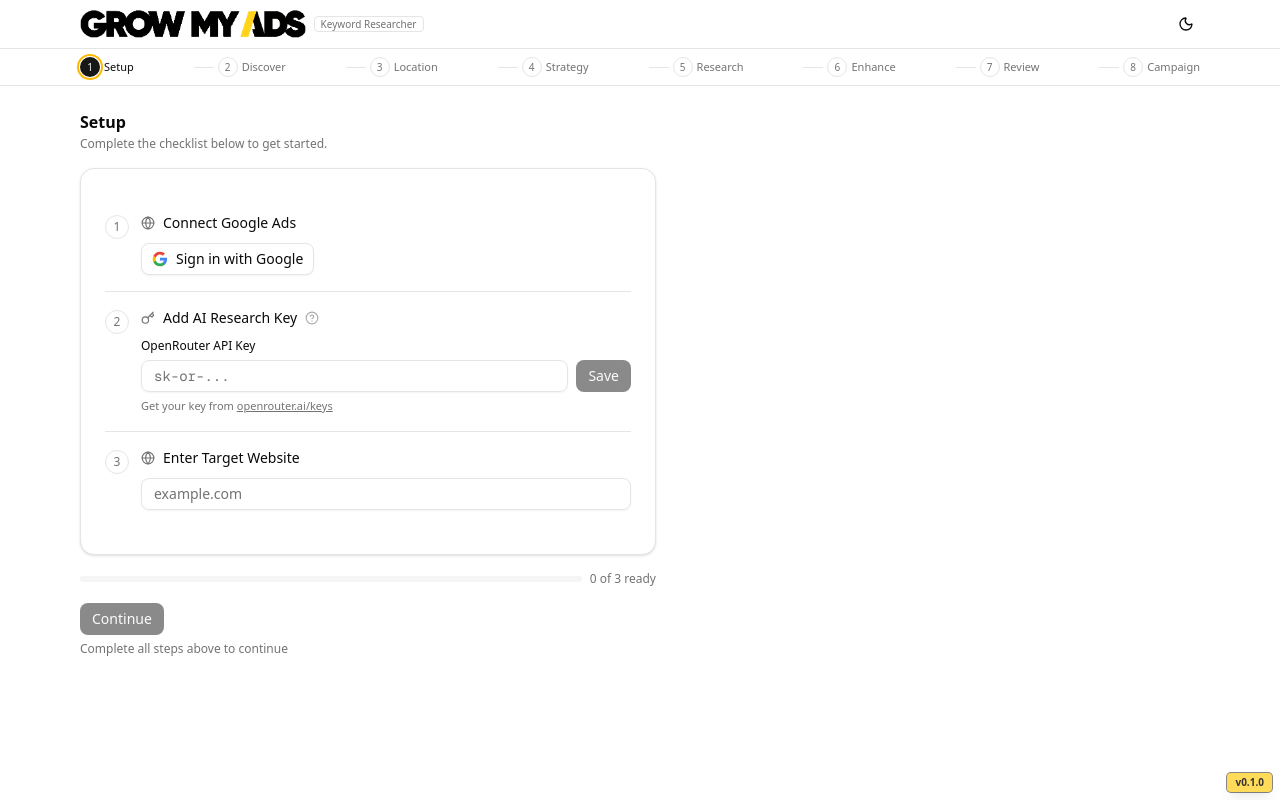
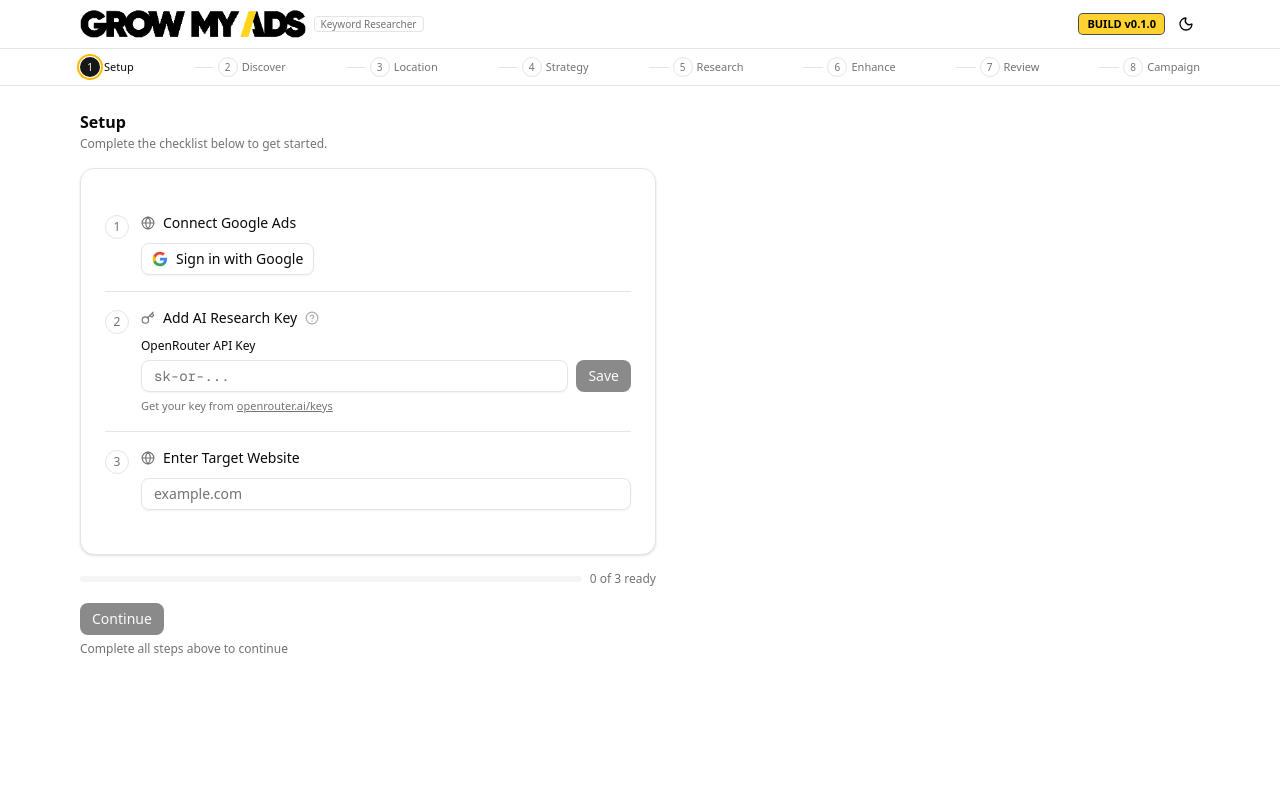
Before and after one commit to lukedonoghue/keyword-researcher-web, a Next.js app: page / in a window 1280 px wide. Built offline with nearby package versions, Linux system fonts and the light colour scheme; no server answers.

Commit message:
Show build badge from /api/version in header

```diff
--- /dev/null
+++ b/src/app/api/version/route.ts
@@ -0,0 +1,13 @@
+import { NextResponse } from 'next/server';
+import packageJson from '../../../../package.json';
+
+export async function GET() {
+  const appVersion = typeof packageJson.version === 'string' ? packageJson.version : '0.0.0';
+  const commitSha = (process.env.VERCEL_GIT_COMMIT_SHA ?? '').slice(0, 7);
+  const build = commitSha ? `v${appVersion}-${commitSha}` : `v${appVersion}`;
+
+  return NextResponse.json(
+    { version: appVersion, commitSha, build },
+    { headers: { 'Cache-Control': 'no-store, max-age=0' } }
+  );
+}
--- a/src/app/layout.tsx
+++ b/src/app/layout.tsx
@@ -5,7 +5,6 @@
 import { AuthProvider } from "@/providers/auth-provider";
 import { WorkflowProvider } from "@/providers/workflow-provider";
 import { ThemeProvider } from "@/providers/theme-provider";
-import packageJson from "../../package.json";
 
 const geistSans = Geist({
   variable: "--font-geist-sans",
@@ -22,10 +21,6 @@
   description: "Google Ads keyword research and campaign builder",
   icons: { icon: "/gma-favicon.png" },
 };
-
-const appVersion = typeof packageJson.version === "string" ? packageJson.version : "0.0.0";
-const commitSha = (process.env.VERCEL_GIT_COMMIT_SHA ?? "").slice(0, 7);
-const buildLabel = commitSha ? `v${appVersion}-${commitSha}` : `v${appVersion}`;
 
 export default function RootLayout({
   children,
@@ -45,9 +40,6 @@
       <body
         className={`${geistSans.variable} ${geistMono.variable} antialiased`}
       >
-        <div className="pointer-events-none fixed bottom-2 right-2 z-[9999] rounded bg-amber-300 px-2 py-0.5 text-[10px] font-bold text-black shadow-lg ring-1 ring-black/60 opacity-80">
-          {buildLabel}
-        </div>
         <ThemeProvider>
           <TooltipProvider>
             <AuthProvider>
--- a/src/components/layout/header.tsx
+++ b/src/components/layout/header.tsx
@@ -1,14 +1,36 @@
 'use client';
 
+import { useEffect, useState } from 'react';
 import Image from 'next/image';
 import { useAuth } from '@/providers/auth-provider';
 import { useTheme } from '@/providers/theme-provider';
 import { Button } from '@/components/ui/button';
 import { Sun, Moon } from 'lucide-react';
+import packageJson from '../../../package.json';
 
 export function Header() {
   const { authenticated, customerId, logout } = useAuth();
   const { theme, mounted, toggleTheme } = useTheme();
+  const fallbackBuild = typeof packageJson.version === 'string' ? `v${packageJson.version}` : 'v0.0.0';
+  const [buildLabel, setBuildLabel] = useState<string>(fallbackBuild);
+
+  useEffect(() => {
+    let cancelled = false;
+    const loadBuild = async () => {
+      try {
+        const response = await fetch('/api/version', { cache: 'no-store' });
+        if (!response.ok) return;
+        const data = await response.json() as { build?: string };
+        if (!cancelled && typeof data.build === 'string' && data.build.trim()) {
+          setBuildLabel(data.build.trim());
+        }
+      } catch {
+        // Keep fallback build label if version endpoint is unavailable.
+      }
+    };
+    void loadBuild();
+    return () => { cancelled = true; };
+  }, []);
 
   return (
     <header className="border-b border-border bg-card">
@@ -34,6 +56,9 @@
           )}
         </div>
         <div className="flex items-center gap-2">
+          <span className="rounded bg-amber-300 px-2 py-0.5 text-[11px] font-bold text-black ring-1 ring-black/70">
+            BUILD {buildLabel}
+          </span>
           <Button variant="ghost" size="sm" onClick={toggleTheme} className="h-7 w-7 p-0">
             {mounted && theme === 'dark' ? <Sun className="h-4 w-4" /> : <Moon className="h-4 w-4" />}
           </Button>
```
